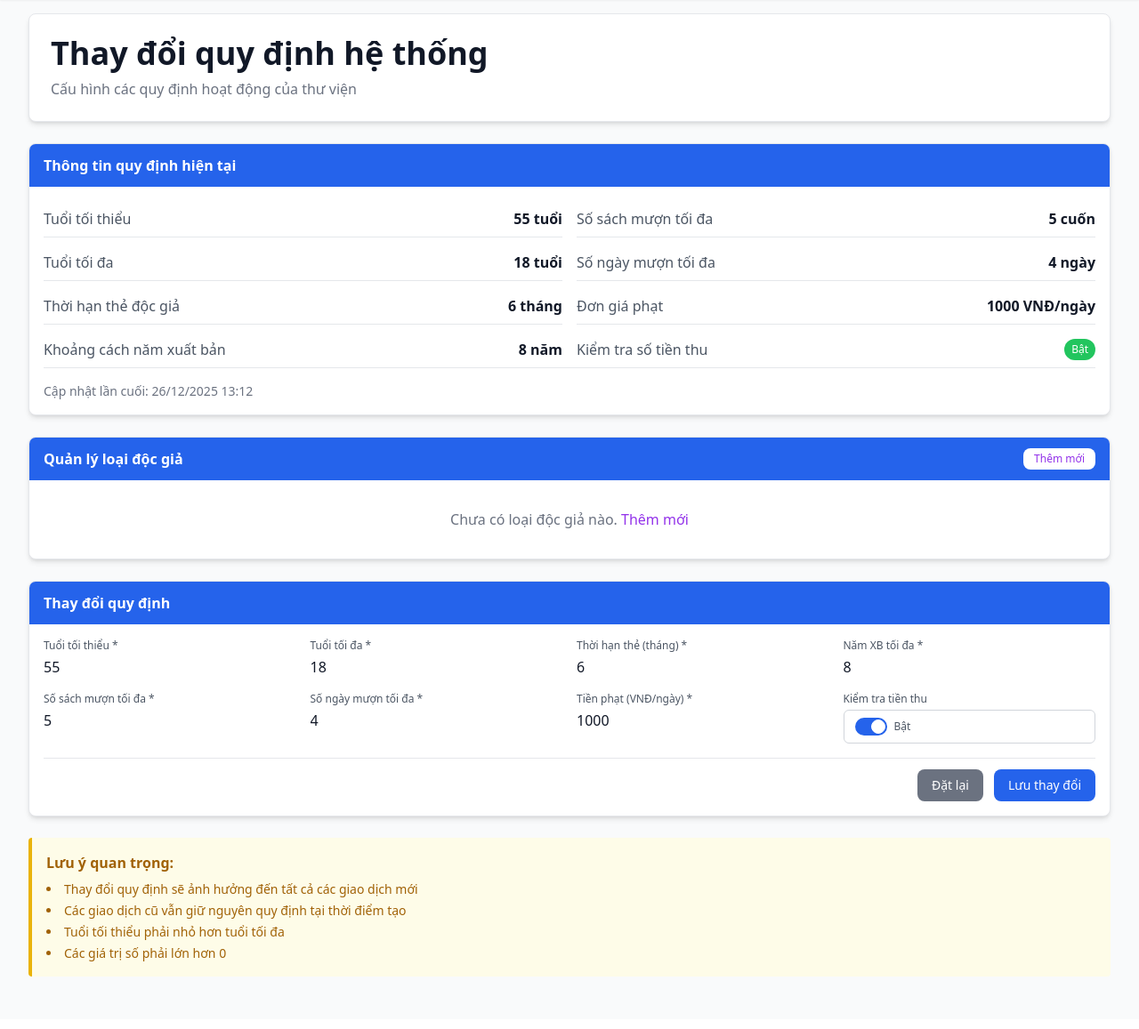
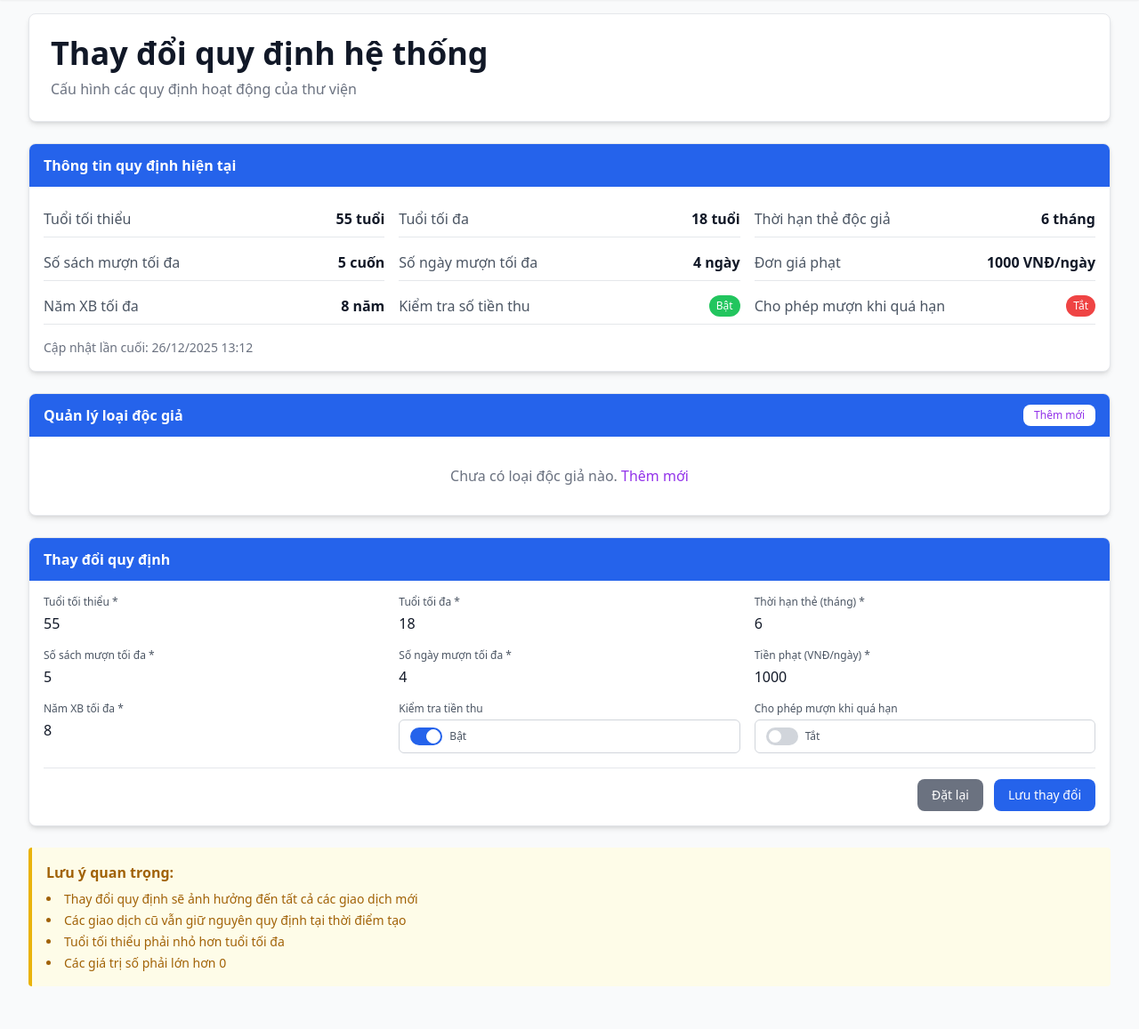
Before and after one commit to WanThinnn/Library-Management-System, a Django app: page /parameters/ in a window 1280 px wide. Shown: the part 81-1238 px from the top of the page at 89% size. Before the commit the page ends 1179 px from the top, so only its background shows below. Run offline with Django 5.2, Linux system fonts and the light colour scheme; the visitor is signed in with stand-in values (Sample User, id 1); data comes from the database, SQL or seed files in the repository; data that the repository does not hold is empty; some libraries are stand-ins or nearby versions.

Commit message:
feat: Implement core LibraryApp models, forms, views, and initial data script for system parameters and sample entities.

```diff
--- a/src/LibraryApp/forms.py
+++ b/src/LibraryApp/forms.py
@@ -297,16 +297,17 @@ class BorrowBookForm(forms.Form):
                 'reader_id': f'Thẻ độc giả đã hết hạn (hết hạn: {reader.expiration_date.strftime("%d/%m/%Y")}).'
             })
 
-        # QĐ4.2: Kiểm tra độc giả không có sách mượn quá hạn
-        overdue_borrows = BorrowReturnReceipt.objects.filter(
-            reader=reader,
-            return_date__isnull=True,
-            due_date__lt=today
-        ).exists()
-        if overdue_borrows:
-            raise ValidationError({
-                'reader_id': 'Độc giả có sách mượn quá hạn. Vui lòng trả sách trước khi mượn thêm.'
-            })
+        # QĐ4.2: Kiểm tra độc giả không có sách mượn quá hạn (nếu setting yêu cầu)
+        if not params.allow_borrow_when_overdue:
+            overdue_borrows = BorrowReturnReceipt.objects.filter(
+                reader=reader,
+                return_date__isnull=True,
+                due_date__lt=today
+            ).exists()
+            if overdue_borrows:
+                raise ValidationError({
+                    'reader_id': 'Độc giả có sách mượn quá hạn. Vui lòng trả sách trước khi mượn thêm.'
+                })
 
         # QĐ4.4: Kiểm tra số sách đang mượn + số sách chọn không vượt quá tối đa
         current_borrowed = BorrowReturnReceipt.objects.filter(
@@ -830,8 +831,14 @@ class ReturnBookForm(forms.Form):
         """Kiểm tra ngày trả hợp lệ"""
         return_date = self.cleaned_data.get('return_date')
 
-        if return_date and return_date.date() > timezone.now().date():
-            raise ValidationError('Ngày trả không được trong tương lai')
+        if return_date:
+            # Đảm bảo return_date là timezone-aware
+            if timezone.is_naive(return_date):
+                return_date = timezone.make_aware(return_date)
+
+            # Sử dụng localdate() để so sánh đúng với timezone của user
+            if return_date.date() > timezone.localdate():
+                raise ValidationError('Ngày trả không được trong tương lai')
 
         return return_date
 
@@ -1006,7 +1013,8 @@ class ParameterForm(forms.ModelForm):
             'book_return_period',
             'max_borrowed_books', 'max_borrow_days',
             'fine_rate',
-            'enable_receipt_amount_validation'
+            'enable_receipt_amount_validation',
+            'allow_borrow_when_overdue'
         ]
         widgets = {
             'min_age': forms.NumberInput(attrs={
--- a/src/LibraryApp/views.py
+++ b/src/LibraryApp/views.py
@@ -1440,16 +1440,20 @@ def return_book_view(request):
                 return redirect('return_book')
             if receipts:
                 count = len(receipts)
-                # Lấy reader từ receipt đầu tiên và kiểm tra nợ
-                reader = receipts[0].reader if receipts else None
-                if reader and reader.total_debt > 0:
-                    messages.success(
-                        request,
-                        f'Đã ghi nhận trả sách - {count} quyển. '
-                        f'Độc giả còn nợ {reader.total_debt:,}đ. '
-                        f'<a href="/receipt/" class="text-blue-600 dark:text-blue-50 underline font-semibold">Lập phiếu thu ngay</a>',
-                        extra_tags='safe'
-                    )
+                # Lấy reader từ receipt đầu tiên và REFRESH từ DB để có total_debt mới nhất
+                reader_id = receipts[0].reader_id if receipts else None
+                if reader_id:
+                    reader = Reader.objects.get(id=reader_id)
+                    if reader.total_debt > 0:
+                        messages.success(
+                            request,
+                            f'Đã ghi nhận trả sách - {count} quyển. '
+                            f'Độc giả còn nợ {reader.total_debt:,}đ. '
+                            f'<a href="/receipt/" class="text-blue-600 dark:text-blue-50 underline font-semibold">Lập phiếu thu ngay</a>',
+                            extra_tags='safe'
+                        )
+                    else:
+                        messages.success(request, f'Đã ghi nhận trả sách - {count} quyển')
                 else:
                     messages.success(request, f'Đã ghi nhận trả sách - {count} quyển')
                 return redirect('return_book_list')
@@ -2331,11 +2335,11 @@ def parameter_update_view(request):
                 messages.success(
                     request,
                     ' Cập nhật quy định thành công! '
-                    f'Tuổi: {updated_param.min_age}-{updated_param.max_age}, '
-                    f'Thời hạn thẻ: {updated_param.card_validity_period} tháng, '
-                    f'Số sách mượn tối đa: {updated_param.max_borrowed_books}, '
-                    f'Số ngày mượn tối đa: {updated_param.max_borrow_days}, '
-                    f'Tiền phạt: {updated_param.fine_rate:,}đ/ngày'
+                    # f'Tuổi: {updated_param.min_age}-{updated_param.max_age}, '
+                    # f'Thời hạn thẻ: {updated_param.card_validity_period} tháng, '
+                    # f'Số sách mượn tối đa: {updated_param.max_borrowed_books}, '
+                    # f'Số ngày mượn tối đa: {updated_param.max_borrow_days}, '
+                    # f'Tiền phạt: {updated_param.fine_rate:,}đ/ngày'
                 )
                 return redirect('parameter_update')
             except Exception as e:
--- a/src/init_data.py
+++ b/src/init_data.py
@@ -65,6 +65,9 @@ def init_parameters():
 
             # Quy định về thu tiền
             'enable_receipt_amount_validation': True,
+
+            # Quy định về mượn sách
+            'allow_borrow_when_overdue': False,
         }
     )
 
--- a/src/templates/app/settings/parameter_update.html
+++ b/src/templates/app/settings/parameter_update.html
@@ -20,41 +20,54 @@
         <h5 class="font-semibold">Thông tin quy định hiện tại</h5>
     </div>
     <div class="p-4">
-        <div class="grid grid-cols-1 md:grid-cols-2 gap-4">
+        <div class="grid grid-cols-1 md:grid-cols-3 gap-4">
+            <!-- Column 1 -->
             <div class="space-y-2">
                 <div class="flex justify-between py-2 border-b">
                     <span class="text-gray-600 dark:text-gray-100">Tuổi tối thiểu</span>
                     <strong class="text-gray-900 dark:text-gray-100">{{ parameter.min_age }} tuổi</strong>
                 </div>
                 <div class="flex justify-between py-2 border-b">
+                    <span class="text-gray-600 dark:text-gray-100">Số sách mượn tối đa</span>
+                    <strong class="text-gray-900 dark:text-gray-100">{{ parameter.max_borrowed_books }} cuốn</strong>
+                </div>
+                <div class="flex justify-between py-2">
+                    <span class="text-gray-600 dark:text-gray-100">Năm XB tối đa</span>
+                    <strong class="text-gray-900 dark:text-gray-100">{{ parameter.book_return_period }} năm</strong>
+                </div>
+            </div>
+            <!-- Column 2 -->
+            <div class="space-y-2">
+                <div class="flex justify-between py-2 border-b">
                     <span class="text-gray-600 dark:text-gray-100">Tuổi tối đa</span>
                     <strong class="text-gray-900 dark:text-gray-100">{{ parameter.max_age }} tuổi</strong>
                 </div>
                 <div class="flex justify-between py-2 border-b">
+                    <span class="text-gray-600 dark:text-gray-100">Số ngày mượn tối đa</span>
+                    <strong class="text-gray-900 dark:text-gray-100">{{ parameter.max_borrow_days }} ngày</strong>
+                </div>
+                <div class="flex justify-between py-2">
+                    <span class="text-gray-600 dark:text-gray-100">Kiểm tra số tiền thu</span>
+                    {% if parameter.enable_receipt_amount_validation %}
+                        <span class="bg-green-500 text-white text-xs px-2 py-1 rounded-full inline-flex items-center gap-1 justify-center whitespace-nowrap">Bật</span>
+                    {% else %}
+                        <span class="bg-red-500 text-white text-xs px-2 py-1 rounded-full">Tắt</span>
+                    {% endif %}
+                </div>
+            </div>
+            <!-- Column 3 -->
+            <div class="space-y-2">
+                <div class="flex justify-between py-2 border-b">
                     <span class="text-gray-600 dark:text-gray-100">Thời hạn thẻ độc giả</span>
                     <strong class="text-gray-900 dark:text-gray-100">{{ parameter.card_validity_period }} tháng</strong>
-                </div>
-                <div class="flex justify-between py-2">
-                    <span class="text-gray-600 dark:text-gray-100">Khoảng cách năm xuất bản</span>
-                    <strong class="text-gray-900 dark:text-gray-100">{{ parameter.book_return_period }} năm</strong>
-                </div>
-            </div>
-            <div class="space-y-2">
-                <div class="flex justify-between py-2 border-b">
-                    <span class="text-gray-600 dark:text-gray-100">Số sách mượn tối đa</span>
-                    <strong class="text-gray-900 dark:text-gray-100">{{ parameter.max_borrowed_books }} cuốn</strong>
-                </div>
-                <div class="flex justify-between py-2 border-b">
-                    <span class="text-gray-600 dark:text-gray-100">Số ngày mượn tối đa</span>
-                    <strong class="text-gray-900 dark:text-gray-100">{{ parameter.max_borrow_days }} ngày</strong>
                 </div>
                 <div class="flex justify-between py-2 border-b">
                     <span class="text-gray-600 dark:text-gray-100">Đơn giá phạt</span>
                     <strong class="text-gray-900 dark:text-gray-100">{{ parameter.fine_rate|floatformat:0 }} VNĐ/ngày</strong>
                 </div>
                 <div class="flex justify-between py-2">
-                    <span class="text-gray-600 dark:text-gray-100">Kiểm tra số tiền thu</span>
-                    {% if parameter.enable_receipt_amount_validation %}
+                    <span class="text-gray-600 dark:text-gray-100">Cho phép mượn khi quá hạn</span>
+                    {% if parameter.allow_borrow_when_overdue %}
                         <span class="bg-green-500 text-white text-xs px-2 py-1 rounded-full inline-flex items-center gap-1 justify-center whitespace-nowrap">Bật</span>
                     {% else %}
                         <span class="bg-red-500 text-white text-xs px-2 py-1 rounded-full">Tắt</span>
@@ -120,9 +133,9 @@
         <form method="POST" id="parameterForm">
             {% csrf_token %}
 
-            <!-- Grid layout gọn gàng -->
-            <div class="grid grid-cols-2 md:grid-cols-4 gap-4 mb-4">
-                <!-- Tuổi -->
+            <!-- Grid layout 3 cột x 3 hàng -->
+            <div class="grid grid-cols-1 md:grid-cols-3 gap-4 mb-4">
+                <!-- Row 1 -->
                 <div>
                     <label class="block text-xs font-medium text-gray-600 dark:text-gray-100 mb-1">Tuổi tối thiểu *</label>
                     {{ form.min_age }}
@@ -135,15 +148,8 @@
                     <label class="block text-xs font-medium text-gray-600 dark:text-gray-100 mb-1">Thời hạn thẻ (tháng) *</label>
                     {{ form.card_validity_period }}
                 </div>
-                <!-- Sách -->
-                <div>
-                    <label class="block text-xs font-medium text-gray-600 dark:text-gray-100 mb-1">Năm XB tối đa *</label>
-                    {{ form.book_return_period }}
-                </div>
-            </div>
 
-            <div class="grid grid-cols-2 md:grid-cols-4 gap-4 mb-4">
-                <!-- Mượn sách -->
+                <!-- Row 2 -->
                 <div>
                     <label class="block text-xs font-medium text-gray-600 dark:text-gray-100 mb-1">Số sách mượn tối đa *</label>
                     {{ form.max_borrowed_books }}
@@ -152,12 +158,16 @@
                     <label class="block text-xs font-medium text-gray-600 dark:text-gray-100 mb-1">Số ngày mượn tối đa *</label>
                     {{ form.max_borrow_days }}
                 </div>
-                <!-- Tiền phạt -->
                 <div>
                     <label class="block text-xs font-medium text-gray-600 dark:text-gray-100 mb-1">Tiền phạt (VNĐ/ngày) *</label>
                     {{ form.fine_rate }}
                 </div>
-                <!-- Thu tiền -->
+
+                <!-- Row 3 -->
+                <div>
+                    <label class="block text-xs font-medium text-gray-600 dark:text-gray-100 mb-1">Năm XB tối đa *</label>
+                    {{ form.book_return_period }}
+                </div>
                 <div>
                     <label class="block text-xs font-medium text-gray-600 dark:text-gray-100 mb-1">Kiểm tra tiền thu</label>
                     <div class="flex items-center h-[38px] px-3 bg-white dark:bg-gray-800 border border-gray-300 dark:border-gray-600 rounded-md">
@@ -165,6 +175,16 @@
                             <input type="checkbox" name="enable_receipt_amount_validation" {% if form.enable_receipt_amount_validation.value %}checked{% endif %} class="sr-only peer">
                             <div class="w-9 h-5 bg-gray-300 dark:bg-gray-600 peer-focus:outline-none peer-focus:ring-2 peer-focus:ring-blue-300 dark:peer-focus:ring-blue-700 rounded-full peer peer-checked:after:translate-x-full peer-checked:after:border-white after:content-[''] after:absolute after:top-[2px] after:left-[2px] after:bg-white after:border-gray-300 dark:after:border-gray-600 after:border after:rounded-full after:h-4 after:w-4 after:transition-all peer-checked:bg-blue-600 dark:peer-checked:bg-blue-700"></div>
                             <span class="ml-2 text-xs text-gray-600 dark:text-gray-400">{% if form.enable_receipt_amount_validation.value %}Bật{% else %}Tắt{% endif %}</span>
+                        </label>
+                    </div>
+                </div>
+                <div>
+                    <label class="block text-xs font-medium text-gray-600 dark:text-gray-100 mb-1">Cho phép mượn khi quá hạn</label>
+                    <div class="flex items-center h-[38px] px-3 bg-white dark:bg-gray-800 border border-gray-300 dark:border-gray-600 rounded-md">
+                        <label class="relative inline-flex items-center cursor-pointer">
+                            <input type="checkbox" name="allow_borrow_when_overdue" {% if form.allow_borrow_when_overdue.value %}checked{% endif %} class="sr-only peer">
+                            <div class="w-9 h-5 bg-gray-300 dark:bg-gray-600 peer-focus:outline-none peer-focus:ring-2 peer-focus:ring-blue-300 dark:peer-focus:ring-blue-700 rounded-full peer peer-checked:after:translate-x-full peer-checked:after:border-white after:content-[''] after:absolute after:top-[2px] after:left-[2px] after:bg-white after:border-gray-300 dark:after:border-gray-600 after:border after:rounded-full after:h-4 after:w-4 after:transition-all peer-checked:bg-blue-600 dark:peer-checked:bg-blue-700"></div>
+                            <span class="ml-2 text-xs text-gray-600 dark:text-gray-400">{% if form.allow_borrow_when_overdue.value %}Bật{% else %}Tắt{% endif %}</span>
                         </label>
                     </div>
                 </div>
```
Also changed, not shown: src/LibraryApp/models.py (+21 -3 lines).
